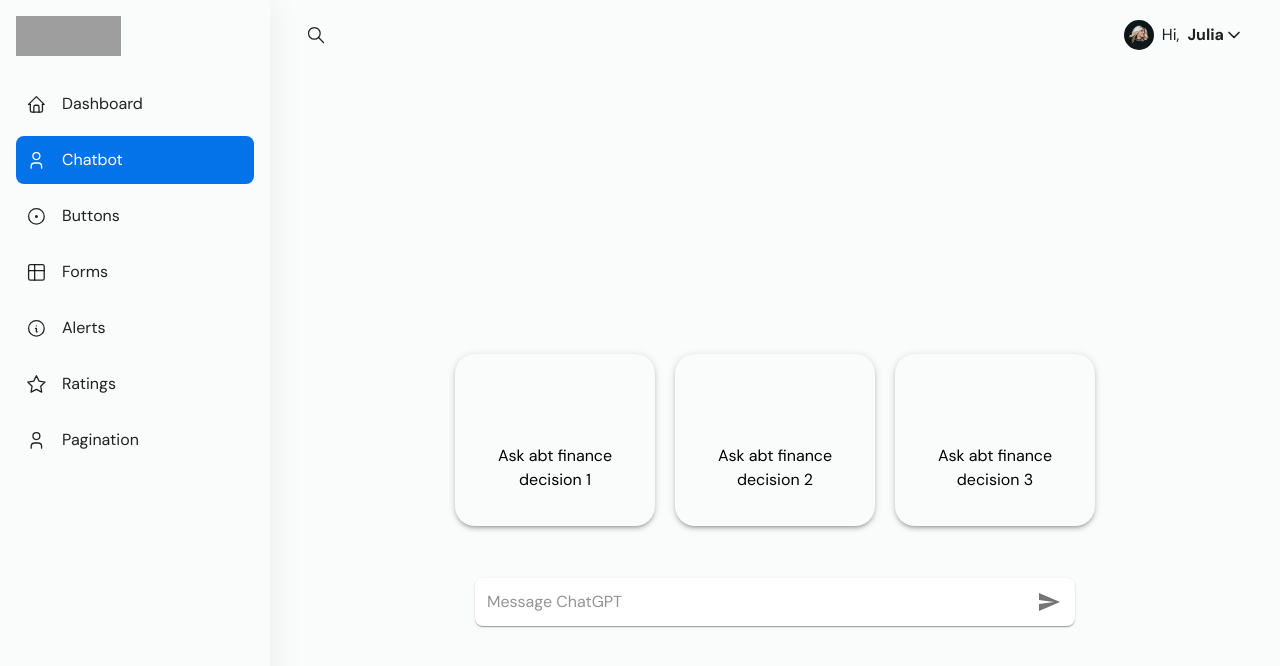
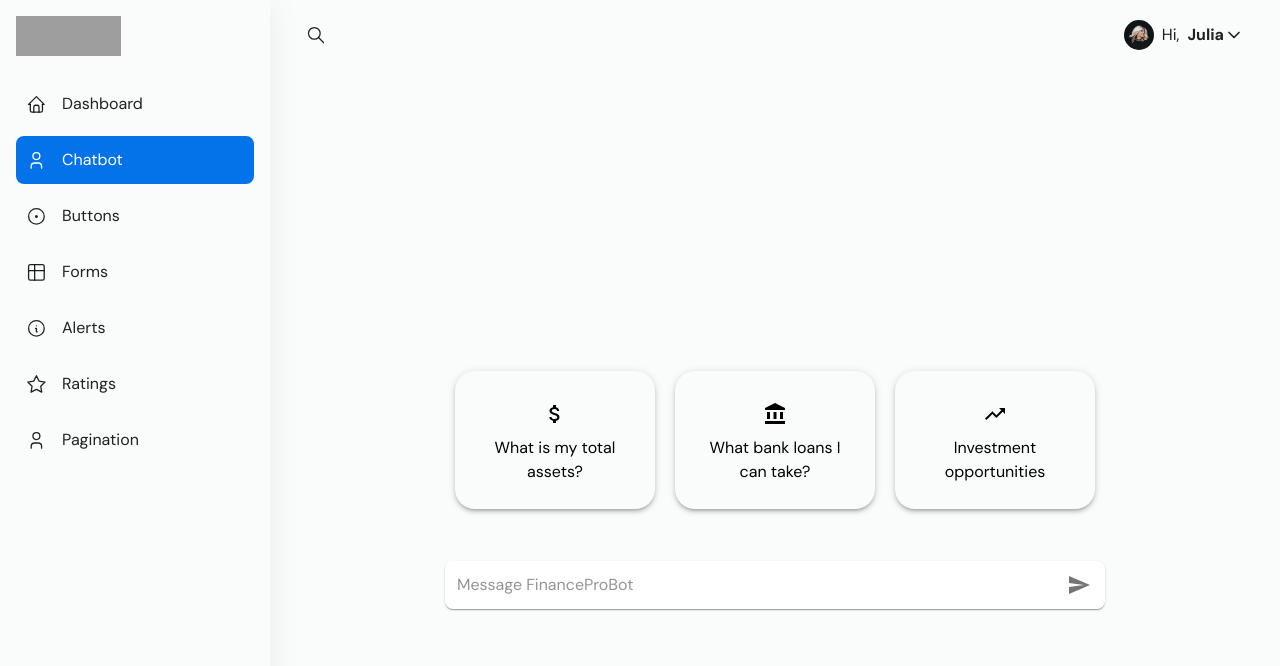
Before and after one commit to FIRE-BCS/finance-pro, a Next.js app: page /ui-components/chatbot in a window 1280 px wide. Shown: the top 666 px of the page. Built offline with nearby package versions, Linux system fonts and the light colour scheme; grey boxes are pictures that could not be loaded.

Commit message:
#10 ui chatbot page with default response

```diff
--- a/app/(DashboardLayout)/components/dashboard/Chatbot.tsx
+++ b/app/(DashboardLayout)/components/dashboard/Chatbot.tsx
@@ -9,9 +9,9 @@ import {
   ListItem,
   ListItemText,
 } from "@mui/material";
-import { Send } from "@mui/icons-material";
+import { Send, AttachMoney, AccountBalance, TrendingUp } from "@mui/icons-material";
 
-export default function Home() {
+export default function ChatbotUI() {
   const [messages, setMessages] = useState([]);
   const [input, setInput] = useState("");
   const [messageSent, setMessageSent] = useState(false);
@@ -37,8 +37,15 @@ export default function Home() {
   };
 
   const handleCardClick = (text) => {
-    setInput(text);
-    handleSend();
+    setMessages([...messages, { type: "user", text: text }]);
+    setTimeout(() => {
+      setMessages((prevMessages) => [
+        ...prevMessages,
+        { type: "bot", text: "This is a default response." },
+      ]);
+    }, 1000);
+    setInput("");
+    setMessageSent(true);
   };
 
   return (
@@ -61,31 +68,31 @@ export default function Home() {
         maxWidth="800px"
         marginBottom="20px"
         sx={{
-          display: messageSent ? "none" : "flex", // Hide if input is present
+          display: messageSent ? "none" : "flex",
         }}
       >
         {[
-          "Ask abt finance decision 1",
-          "Ask abt finance decision 2",
-          "Ask abt finance decision 3",
-        ].map((text, index) => (
+          { text: "What is my total assets?", icon: <AttachMoney /> },
+          { text: "What bank loans I can take?", icon: <AccountBalance /> },
+          { text: "Investment opportunities", icon: <TrendingUp /> },
+        ].map((item, index) => (
           <Card
             key={index}
             sx={{
               minWidth: 150,
               maxWidth: 200,
               textAlign: "center",
-              padding: "10px",
+              padding: "1px",
               boxShadow: 3,
               cursor: "pointer",
             }}
-            onClick={() => handleCardClick(text)}
+            onClick={() => handleCardClick(item.text)}
           >
             <CardContent>
               <Box display="flex" flexDirection="column" alignItems="center">
-                {/* Add icons here if needed */}
-                <Box sx={{ height: 50 }} />
-                <Box>{text}</Box>
+                {item.icon}
+                <Box sx={{ height: 10 }} />
+                <Box>{item.text}</Box>
               </Box>
             </CardContent>
           </Card>
@@ -115,6 +122,10 @@ export default function Home() {
                   bgcolor: message.type === "user" ? "#e0f7fa" : "#f1f8e9",
                   borderRadius: 2,
                   padding: "10px",
+                  maxWidth: "75%",
+                  alignSelf: message.type === "user" ? "flex-end" : "flex-start",
+                  marginLeft: message.type === "user" ? "auto" : "0",
+                  marginRight: message.type === "user" ? "0" : "auto",
                 }}
               />
             </ListItem>
@@ -124,7 +135,7 @@ export default function Home() {
           display="flex"
           alignItems="center"
           sx={{
-            width: "100%",
+            width: "110%",
             backgroundColor: "#fff",
             boxShadow: 1,
             borderRadius: 2,
@@ -135,11 +146,11 @@ export default function Home() {
             sx={{
               ml: 1,
               flex: 1,
-              transition: "width 0.5s ease", // Example transition
-              width: input ? "100%" : "0%", // Conditionally adjust width
-              overflow: "hidden", // Hide overflow when collapsed
+              transition: "width 0.5s ease",
+              width: "100%",
+              overflow: "hidden",
             }}
-            placeholder="Message ChatGPT"
+            placeholder="Message FinanceProBot"
             value={input}
             onChange={(e) => setInput(e.target.value)}
             onKeyPress={handleKeyPress}
--- a/app/(DashboardLayout)/ui-components/chatbot/page.tsx
+++ b/app/(DashboardLayout)/ui-components/chatbot/page.tsx
@@ -27,4 +27,4 @@ const Chatbot = () => {
   );
 };
 
-export default ChatbotUI;
+export default Chatbot;
--- a/package.json
+++ b/package.json
@@ -24,6 +24,7 @@
     "bufferutil": "^4.0.8",
     "eslint": "8.46.0",
     "lodash": "4.17.21",
+    "mui": "^0.0.1",
     "next": "^14.2.5",
     "notistack": "^3.0.1",
     "react": "^18.3.1",
```
Also changed, not shown: 1 other file (tests, documents, lock files or other folders).
